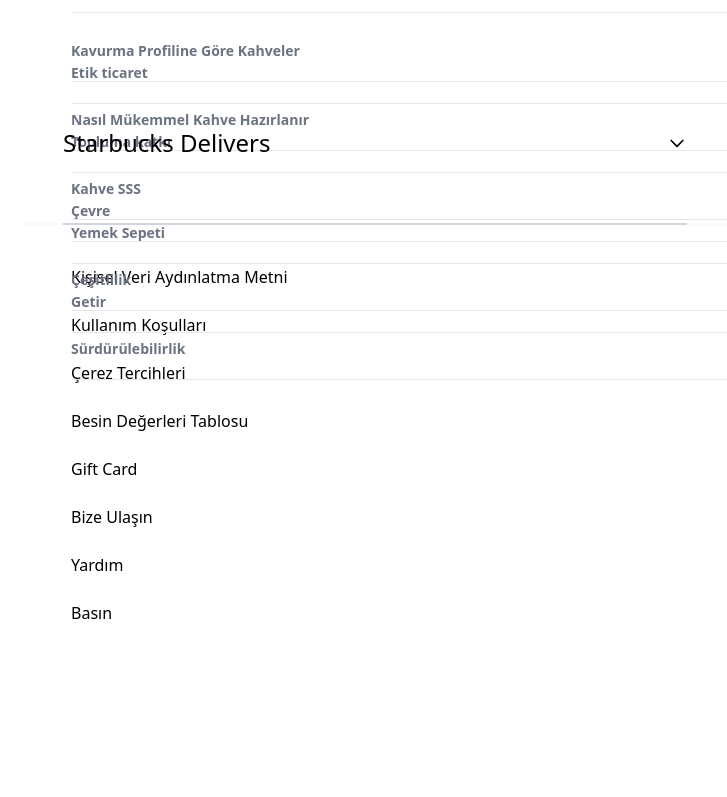
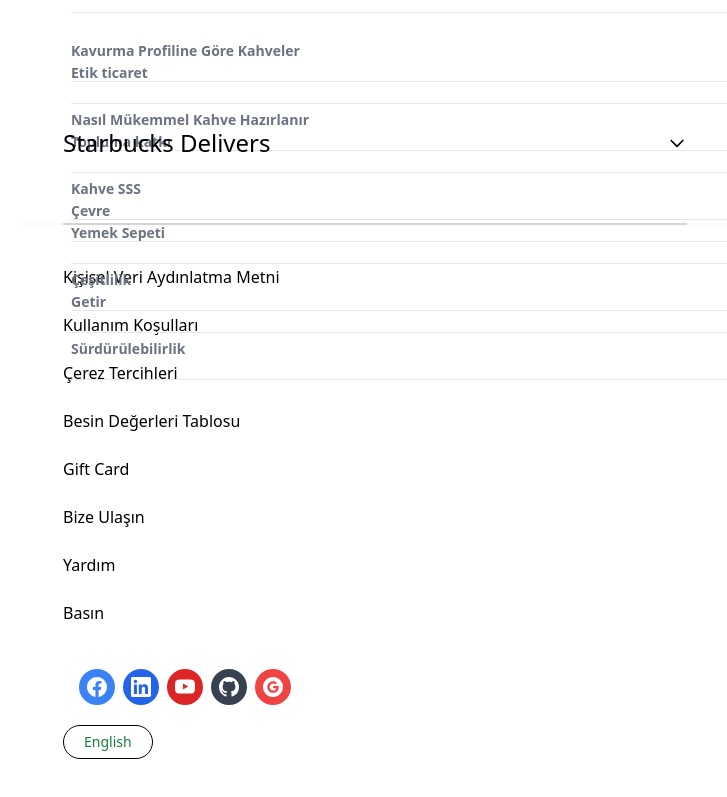
Before and after one commit to elselif/starbucks, a React (Create React App) app: page / in a window 1280 px wide. Shown: the part 3740-4537 px from the top of the page, without its empty margins (553-1280 px from the left). Before the commit the page ends 4429 px from the top, so only its background shows below. Built offline with nearby package versions, Linux system fonts and the light colour scheme.

Commit message:
add Footer icons

```diff
--- a/src/Layouts/Footer.tsx
+++ b/src/Layouts/Footer.tsx
@@ -1,19 +1,48 @@
 import React from 'react'
+import WhiteButton from '../components/Buttons/WhiteButton'
 
 function Footer() {
     return (
         <>
-        <div className='bg-white w-[100%] text-left p-10 pl-12'>
-            <a href="" className='font-medium text-black py-2'>Kişisel Veri Aydınlatma Metni</a> <br/><br/>
-            <a href="" className='font-medium text-black py-2'>Kullanım Koşulları</a> <br/><br/>
-            <a href="" className='font-medium text-black py-2'>Çerez Tercihleri</a> <br/><br/>
-            <a href="" className='font-medium text-black py-2'>Besin Değerleri Tablosu</a> <br/><br/>
-            <a href="" className='font-medium text-black py-2'>Gift Card</a> <br/><br/>
-            <a href="" className='font-medium text-black py-2'>Bize Ulaşın</a> <br/><br/>
-            <a href="" className='font-medium text-black py-2'>Yardım</a> <br/><br/>
-            <a href="" className='font-medium text-black py-2'>Basın</a> <br/><br/>
+            <div className='bg-white w-[100%] text-left p-10 pl-10'>
+                <a href="" className='font-medium text-black py-2'>Kişisel Veri Aydınlatma Metni</a> <br /><br />
+                <a href="" className='font-medium text-black py-2'>Kullanım Koşulları</a> <br /><br />
+                <a href="" className='font-medium text-black py-2'>Çerez Tercihleri</a> <br /><br />
+                <a href="" className='font-medium text-black py-2'>Besin Değerleri Tablosu</a> <br /><br />
+                <a href="" className='font-medium text-black py-2'>Gift Card</a> <br /><br />
+                <a href="" className='font-medium text-black py-2'>Bize Ulaşın</a> <br /><br />
+                <a href="" className='font-medium text-black py-2'>Yardım</a> <br /><br />
+                <a href="" className='font-medium text-black py-2'>Basın</a> <br /><br />
 
-        </div>
+                <div className='px-3 pt-5'>
+                    <button className="bg-blue-500 p-2 mx-1 font-semibold text-white inline-flex items-center space-x-2 rounded-full">
+                        <svg className="w-5 h-5 fill-current" role="img" xmlns="http://www.w3.org/2000/svg" viewBox="0 0 24 24"><path d="M24 12.073c0-6.627-5.373-12-12-12s-12 5.373-12 12c0 5.99 4.388 10.954 10.125 11.854v-8.385H7.078v-3.47h3.047V9.43c0-3.007 1.792-4.669 4.533-4.669 1.312 0 2.686.235 2.686.235v2.953H15.83c-1.491 0-1.956.925-1.956 1.874v2.25h3.328l-.532 3.47h-2.796v8.385C19.612 23.027 24 18.062 24 12.073z" /></svg>
+                    </button>
+
+                    <button className="bg-blue-600 p-2 mx-1 font-semibold text-white inline-flex items-center space-x-2 rounded-full">
+                        <svg className="w-5 h-5 fill-current" role="img" viewBox="0 0 256 256" xmlns="http://www.w3.org/2000/svg">
+                            <g><path d="M218.123122,218.127392 L180.191928,218.127392 L180.191928,158.724263 C180.191928,144.559023 179.939053,126.323993 160.463756,126.323993 C140.707926,126.323993 137.685284,141.757585 137.685284,157.692986 L137.685284,218.123441 L99.7540894,218.123441 L99.7540894,95.9665207 L136.168036,95.9665207 L136.168036,112.660562 L136.677736,112.660562 C144.102746,99.9650027 157.908637,92.3824528 172.605689,92.9280076 C211.050535,92.9280076 218.138927,118.216023 218.138927,151.114151 L218.123122,218.127392 Z M56.9550587,79.2685282 C44.7981969,79.2707099 34.9413443,69.4171797 34.9391618,57.260052 C34.93698,45.1029244 44.7902948,35.2458562 56.9471566,35.2436736 C69.1040185,35.2414916 78.9608713,45.0950217 78.963054,57.2521493 C78.9641017,63.090208 76.6459976,68.6895714 72.5186979,72.8184433 C68.3913982,76.9473153 62.7929898,79.26748 56.9550587,79.2685282 M75.9206558,218.127392 L37.94995,218.127392 L37.94995,95.9665207 L75.9206558,95.9665207 L75.9206558,218.127392 Z M237.033403,0.0182577091 L18.8895249,0.0182577091 C8.57959469,-0.0980923971 0.124827038,8.16056231 -0.001,18.4706066 L-0.001,237.524091 C0.120519052,247.839103 8.57460631,256.105934 18.8895249,255.9977 L237.033403,255.9977 C247.368728,256.125818 255.855922,247.859464 255.999,237.524091 L255.999,18.4548016 C255.851624,8.12438979 247.363742,-0.133792868 237.033403,0.000790807055"></path></g>
+                        </svg>
+                    </button>
+
+                    <button className="bg-red-600 p-2 mx-1 font-semibold text-white inline-flex items-center space-x-2 rounded-full">
+                        <svg className="w-5 h-5 fill-current" xmlns="http://www.w3.org/2000/svg" viewBox="0 0 16 16"><path d="M8.051 1.999h.089c.822.003 4.987.033 6.11.335a2.01 2.01 0 0 1 1.415 1.42c.101.38.172.883.22 1.402l.01.104.022.26.008.104c.065.914.073 1.77.074 1.957v.075c-.001.194-.01 1.108-.082 2.06l-.008.105-.009.104c-.05.572-.124 1.14-.235 1.558a2.007 2.007 0 0 1-1.415 1.42c-1.16.312-5.569.334-6.18.335h-.142c-.309 0-1.587-.006-2.927-.052l-.17-.006-.087-.004-.171-.007-.171-.007c-1.11-.049-2.167-.128-2.654-.26a2.007 2.007 0 0 1-1.415-1.419c-.111-.417-.185-.986-.235-1.558L.09 9.82l-.008-.104A31.4 31.4 0 0 1 0 7.68v-.123c.002-.215.01-.958.064-1.778l.007-.103.003-.052.008-.104.022-.26.01-.104c.048-.519.119-1.023.22-1.402a2.007 2.007 0 0 1 1.415-1.42c.487-.13 1.544-.21 2.654-.26l.17-.007.172-.006.086-.003.171-.007A99.788 99.788 0 0 1 7.858 2h.193zM6.4 5.209v4.818l4.157-2.408L6.4 5.209z" /></svg>
+                    </button>
+
+                    <button className="bg-gray-700 p-2 mx-1 font-semibold text-white inline-flex items-center space-x-2 rounded-full">
+                        <svg xmlns="http://www.w3.org/2000/svg" aria-hidden="true" role="img" className="w-5" preserveAspectRatio="xMidYMid meet" viewBox="0 0 24 24">
+                            <g fill="none"><path fill-rule="evenodd" clip-rule="evenodd" d="M12 0C5.37 0 0 5.37 0 12c0 5.31 3.435 9.795 8.205 11.385c.6.105.825-.255.825-.57c0-.285-.015-1.23-.015-2.235c-3.015.555-3.795-.735-4.035-1.41c-.135-.345-.72-1.41-1.23-1.695c-.42-.225-1.02-.78-.015-.795c.945-.015 1.62.87 1.845 1.23c1.08 1.815 2.805 1.305 3.495.99c.105-.78.42-1.305.765-1.605c-2.67-.3-5.46-1.335-5.46-5.925c0-1.305.465-2.385 1.23-3.225c-.12-.3-.54-1.53.12-3.18c0 0 1.005-.315 3.3 1.23c.96-.27 1.98-.405 3-.405s2.04.135 3 .405c2.295-1.56 3.3-1.23 3.3-1.23c.66 1.65.24 2.88.12 3.18c.765.84 1.23 1.905 1.23 3.225c0 4.605-2.805 5.625-5.475 5.925c.435.375.81 1.095.81 2.22c0 1.605-.015 2.895-.015 3.3c0 .315.225.69.825.57A12.02 12.02 0 0 0 24 12c0-6.63-5.37-12-12-12z" fill="currentColor" /></g>
+                        </svg>
+                    </button>
+
+                    <button className="bg-red-500 p-2 mx-1 font-semibold text-white inline-flex items-center space-x-2 rounded-full">
+                        <svg xmlns="http://www.w3.org/2000/svg" aria-hidden="true" role="img" className="w-5" preserveAspectRatio="xMidYMid meet" viewBox="0 0 24 24"><g fill="none"><path fill-rule="evenodd" clip-rule="evenodd" d="M12 0C5.372 0 0 5.373 0 12s5.372 12 12 12c6.627 0 12-5.373 12-12S18.627 0 12 0zm.14 19.018c-3.868 0-7-3.14-7-7.018c0-3.878 3.132-7.018 7-7.018c1.89 0 3.47.697 4.682 1.829l-1.974 1.978v-.004c-.735-.702-1.667-1.062-2.708-1.062c-2.31 0-4.187 1.956-4.187 4.273c0 2.315 1.877 4.277 4.187 4.277c2.096 0 3.522-1.202 3.816-2.852H12.14v-2.737h6.585c.088.47.135.96.135 1.474c0 4.01-2.677 6.86-6.72 6.86z" fill="currentColor" /></g></svg>
+                    </button>
+                </div>
+                <div className='py-5'>
+                    <WhiteButton title='English' />
+                </div>
+            </div>
         </>
     )
 }
```
